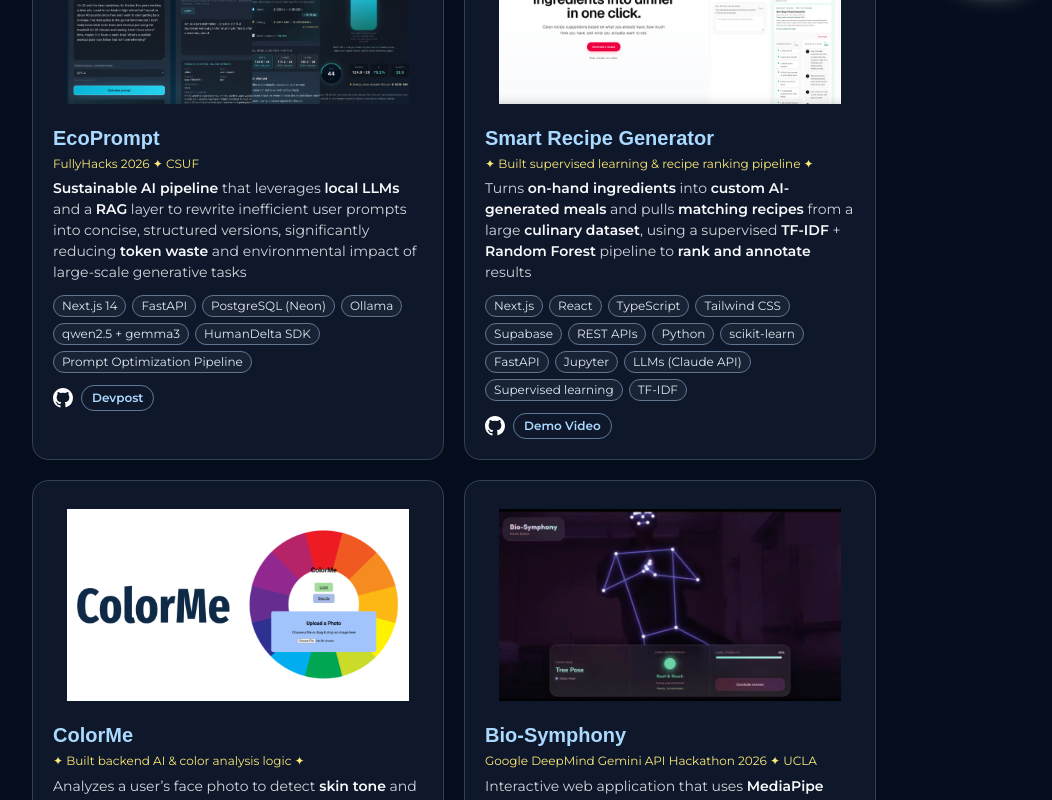
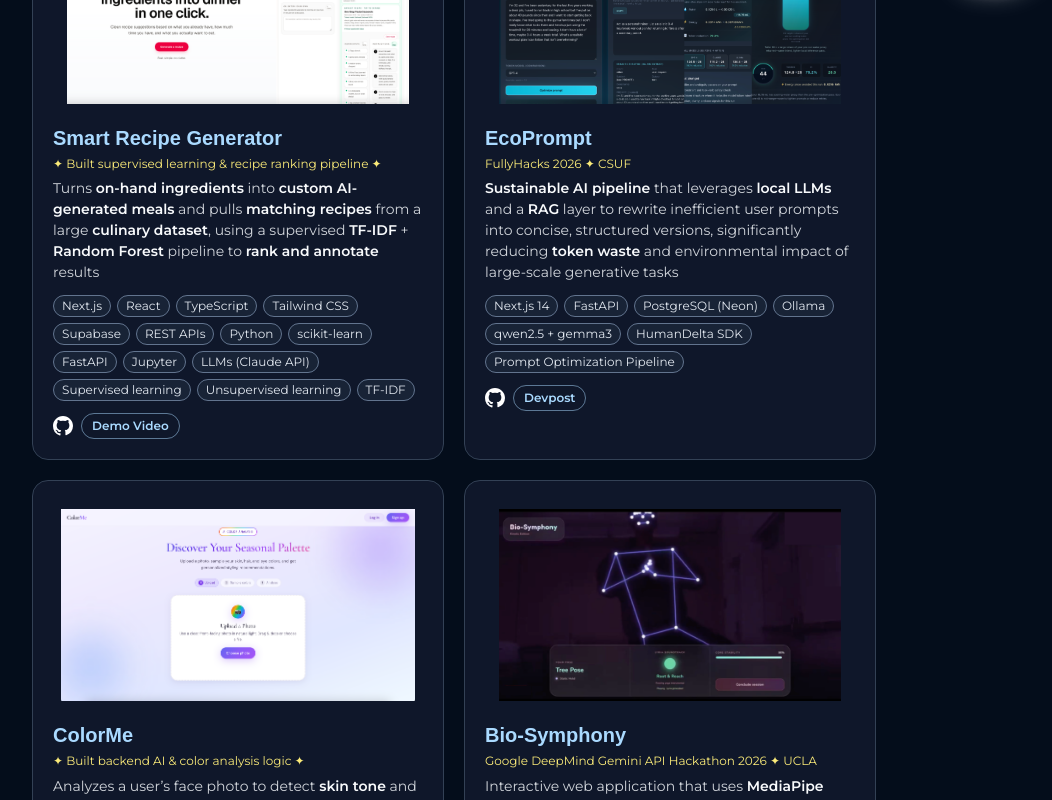
Before and after one commit to jdc88/jchoi, a Next.js app: page / in a window 1280 px wide. Shown: the part 760-1560 px from the top of the page, without its empty margins (186-1238 px from the left). Built offline with nearby package versions, Linux system fonts and the light colour scheme; a web font is replaced by a local one.

Commit message:
Update project cards

```diff
--- a/app/page.tsx
+++ b/app/page.tsx
@@ -142,6 +142,17 @@
 /** Engineering projects shown on the home page. */
 const featuredEngineeringProjects: ProjectCard[] = [
   {
+    name: "Smart Recipe Generator",
+    eventLine: "✦ Built supervised learning & recipe ranking pipeline ✦",
+    description:
+      "Turns **on-hand ingredients** into **custom AI-generated meals** and pulls **matching recipes** from a large **culinary dataset**, using a supervised **TF-IDF** + **Random Forest** pipeline to **rank and annotate** results",
+    imageUrl: "/SmartRecipe.png",
+    githubUrl: "https://github.com/jdc88/smart-recipe-generator",
+    liveUrl: "https://drive.google.com/file/d/1F8iGjjVv8XT5kRpMkUeTjcId_c1nwCxE/view",
+    liveLabel: "Demo Video",
+    techStack: ["Next.js", "React", "TypeScript", "Tailwind CSS", "Supabase", "REST APIs", "Python", "scikit-learn", "FastAPI", "Jupyter", "LLMs (Claude API)", "Supervised learning", "Unsupervised learning", "TF-IDF"],
+  },
+  {
     name: "EcoPrompt",
     eventLine: "FullyHacks 2026 ✦ CSUF",
     description:
@@ -160,23 +171,23 @@
       "Prompt Optimization Pipeline",
     ],
   },
-  {
-    name: "Smart Recipe Generator",
-    eventLine: "✦ Built supervised learning & recipe ranking pipeline ✦",
-    description:
-      "Turns **on-hand ingredients** into **custom AI-generated meals** and pulls **matching recipes** from a large **culinary dataset**, using a supervised **TF-IDF** + **Random Forest** pipeline to **rank and annotate** results",
-    imageUrl: "/SmartRecipe.png",
-    githubUrl: "https://github.com/jdc88/smart-recipe-generator",
-    liveUrl: "https://drive.google.com/file/d/1F8iGjjVv8XT5kRpMkUeTjcId_c1nwCxE/view",
-    liveLabel: "Demo Video",
-    techStack: ["Next.js", "React", "TypeScript", "Tailwind CSS", "Supabase", "REST APIs", "Python", "scikit-learn", "FastAPI", "Jupyter", "LLMs (Claude API)", "Supervised learning", "TF-IDF"],
-  },
+  // {
+  //   name: "Smart Recipe Generator",
+  //   eventLine: "✦ Built supervised learning & recipe ranking pipeline ✦",
+  //   description:
+  //     "Turns **on-hand ingredients** into **custom AI-generated meals** and pulls **matching recipes** from a large **culinary dataset**, using a supervised **TF-IDF** + **Random Forest** pipeline to **rank and annotate** results",
+  //   imageUrl: "/SmartRecipe.png",
+  //   githubUrl: "https://github.com/jdc88/smart-recipe-generator",
+  //   liveUrl: "https://drive.google.com/file/d/1F8iGjjVv8XT5kRpMkUeTjcId_c1nwCxE/view",
+  //   liveLabel: "Demo Video",
+  //   techStack: ["Next.js", "React", "TypeScript", "Tailwind CSS", "Supabase", "REST APIs", "Python", "scikit-learn", "FastAPI", "Jupyter", "LLMs (Claude API)", "Supervised learning", "Unsupervised learning", "TF-IDF"],
+  // },
   {
     name: "ColorMe",
     eventLine: "✦ Built backend AI & color analysis logic ✦",
     description:
       "Analyzes a user’s face photo to detect **skin tone** and **undertone**, then recommends **seasonal color palettes** and styling guidance, with optional signup/login to save results",
-    imageUrl: "/ColorMedemo.png",
+    imageUrl: "/ColorMeHome.png",
     githubUrl: "https://github.com/jdc88/ColorMe-Analysis",
     // liveUrl: "https://example.com/project-3",
     // liveLabel: "Open Website",
```
Also changed, not shown: public/ColorMeHome.png (added).
